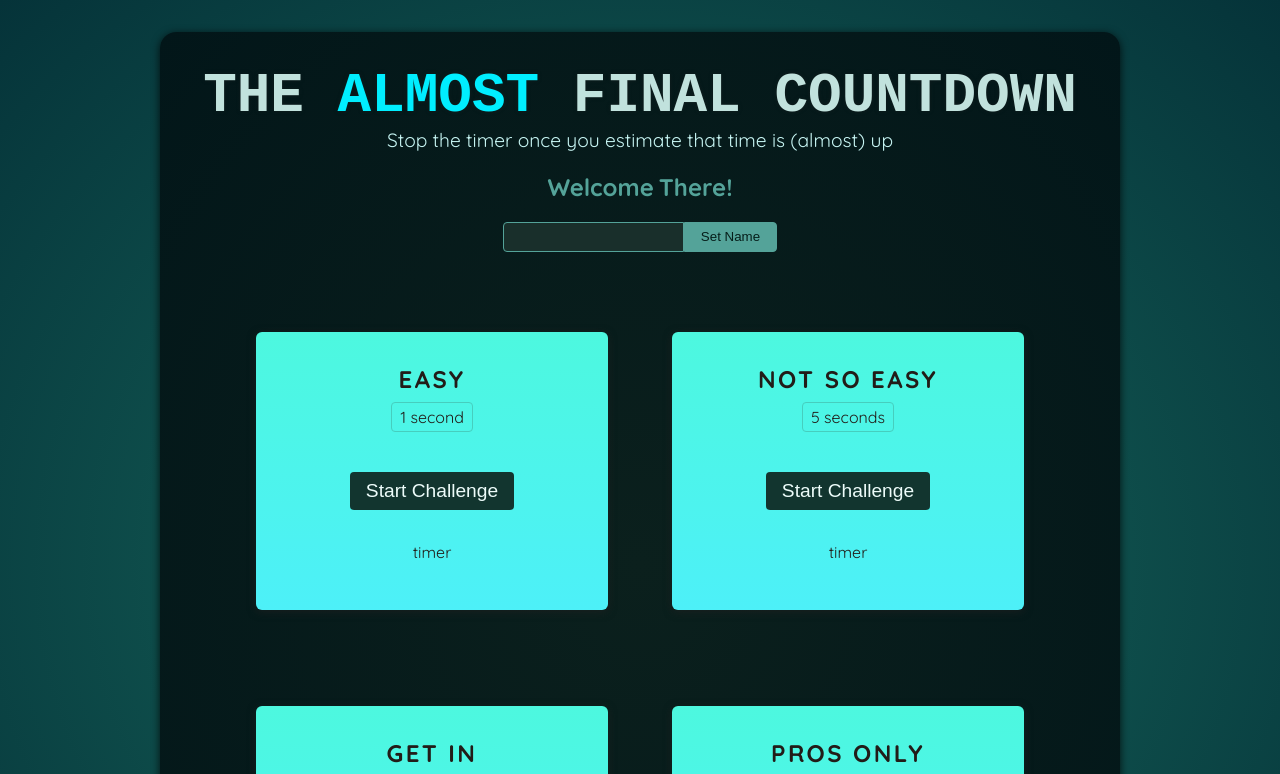
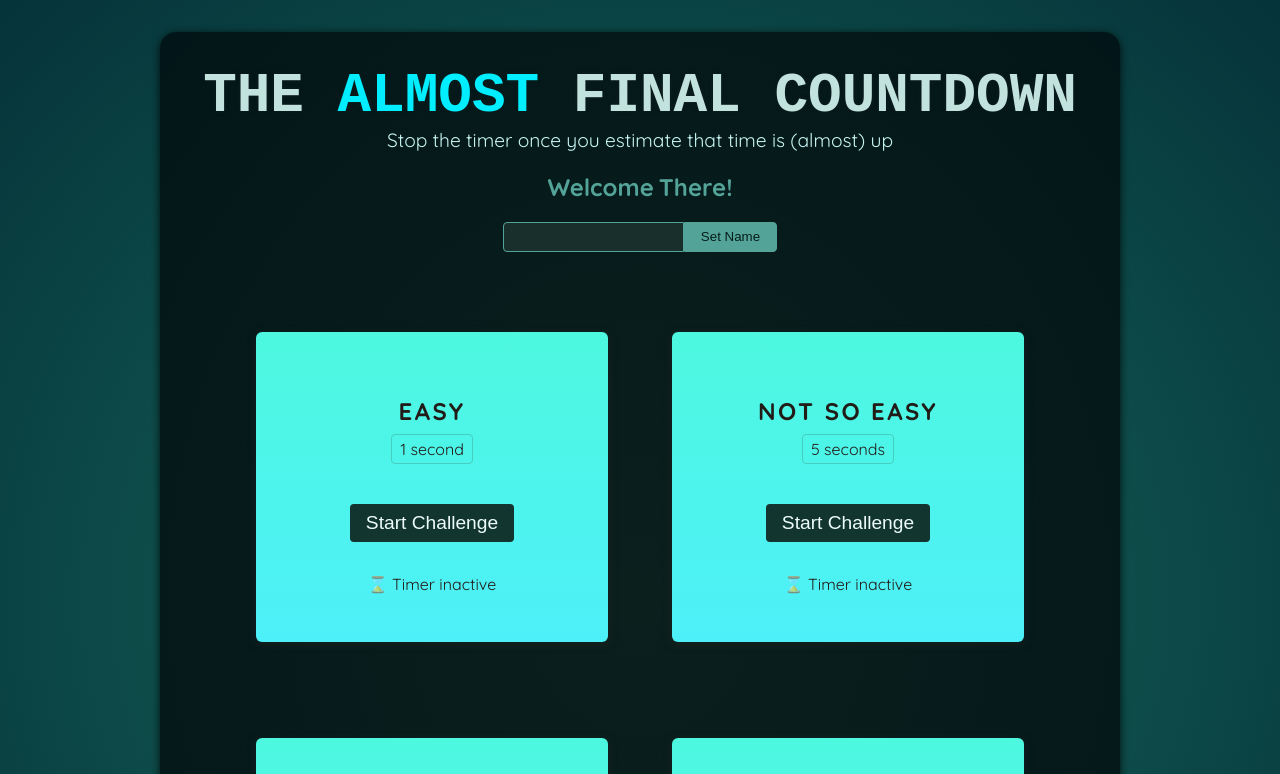
Before and after one commit to avi-codesmith/React-countdown-game, a React (Create React App) app: page / in a window 1280 px wide. Shown: the top 774 px of the page. Built offline with nearby package versions, Linux system fonts and the light colour scheme; a web font is replaced by a local one.

Commit message:
Implement in TimerChallenge

```diff
--- a/src/App.js
+++ b/src/App.js
@@ -8,7 +8,7 @@ function App() {
       <div id="challenges">
         <TimerChallenge title="Easy" targetTime={1} />
         <TimerChallenge title="Not So Easy" targetTime={5} />
-        <TimerChallenge title="Get in" targetTime={10} />
+        <TimerChallenge title="Getting tough" targetTime={10} />
         <TimerChallenge title="Pros Only" targetTime={15} />
       </div>
     </>
--- a/src/components/TimerChallenges.jsx
+++ b/src/components/TimerChallenges.jsx
@@ -1,14 +1,40 @@
+import { useState } from "react";
+
 export default function TimerChallenge({ title, targetTime }) {
+  const [started, setStarted] = useState(false);
+  const [expired, setexpired] = useState(false);
+
+  function handleExpired() {
+    setStarted(true);
+    setTimeout(() => {
+      setexpired(true);
+    }, targetTime * 1000);
+  }
+
   return (
     <section className="challenge">
+      <p className="red">{expired ? "😭 You Lost!" : ""}</p>
       <h2>{title}</h2>
       <p className="challenge-time">
         {targetTime} second{targetTime > 1 ? "s" : ""}
       </p>
       <p>
-        <button>Start Challenge</button>
+        <button onClick={handleExpired}>
+          {started ? "Stop" : "Start"} Challenge
+        </button>
       </p>
-      <p className="">timer</p>
+      <p className={started ? "active" : ""}>
+        {started ? (
+          <span>
+            <span className="spinner spin-once">⏳</span>{" "}
+            <span>Timer is running...</span>
+          </span>
+        ) : (
+          <span>
+            <span className="spinner idle">⌛</span> <span>Timer inactive</span>
+          </span>
+        )}
+      </p>
     </section>
   );
 }
--- a/src/index.css
+++ b/src/index.css
@@ -71,6 +71,11 @@ header p {
   display: flex;
   justify-content: center;
   align-items: center;
+}
+
+.red {
+  color: red;
+  font-weight: bold;
 }
 
 #player input {
@@ -212,15 +217,25 @@ header p {
 .result-modal button:hover {
   background: #051715;
 }
+.spinner {
+  display: inline-block;
+}
 
-@keyframes slide-in-from-top {
-  0% {
-    transform: translateY(-15%);
-    opacity: 0;
+.spin-once {
+  animation: spinOnce 0.5s ease-in-out forwards;
+}
+
+.idle {
+  animation: none;
+  opacity: 0.6;
+}
+
+@keyframes spinOnce {
+  from {
+    transform: rotate(0deg);
   }
-  100% {
-    transform: translateY(0);
-    opacity: 1;
+  to {
+    transform: rotate(180deg);
   }
 }
 
```
